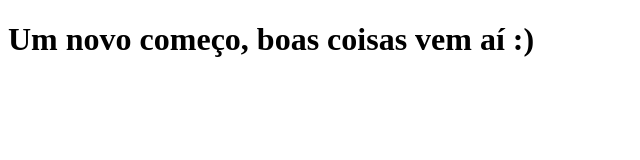
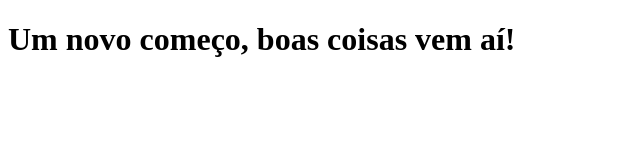
Before and after one commit to italloleon/clone-tabnews, a Next.js app: page / in a window 1280 px wide. Shown: the top 160 px of the page, without its empty margins (0-640 px from the left). Built offline with nearby package versions, Linux system fonts and the light colour scheme.

Commit message:
new message clean

```diff
--- a/pages/index.js
+++ b/pages/index.js
@@ -1,5 +1,9 @@
 function Home (){
-    return <h1>Um novo começo, boas coisas vem aí :)</h1>
+    return (
+        <div>
+            <h1>Um novo começo, boas coisas vem aí!</h1>
+        </div>
+    )
 }
 
 export default Home;
```
